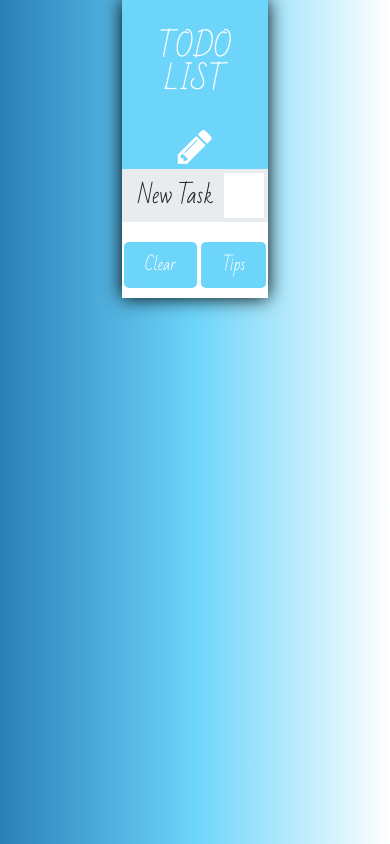
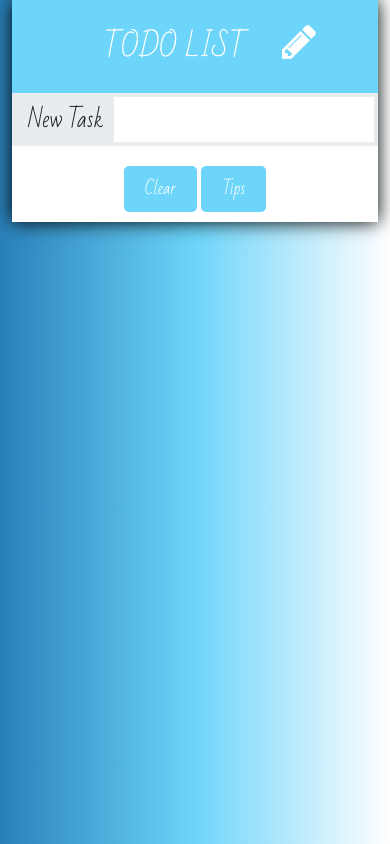
Before and after one commit to prabiz07/Todo-App, a plain HTML site: page index.html in a window 390 px wide. Drawn offline with nearby package versions, Linux system fonts and the light colour scheme.

Commit message:
responsive style added

```diff
--- a/css/style.css
+++ b/css/style.css
@@ -6,6 +6,7 @@
     padding: 0;
 }
 
+/* Main Style */
 body{
     background: #2980b9; /* fallback for old browsers */
     background: -webkit-linear-gradient(to right, #2980b9, #6dd5fa, #ffffff);
@@ -170,3 +171,11 @@ body{
     right: 40px;
     top: 15px;
 }
+
+/* Responsive Style */
+/* Medium devices (tablets, less than 992px) */
+@media (max-width: 991.98px) {
+    .taskWrapper{
+        width: 100%;
+    }
+}
```
